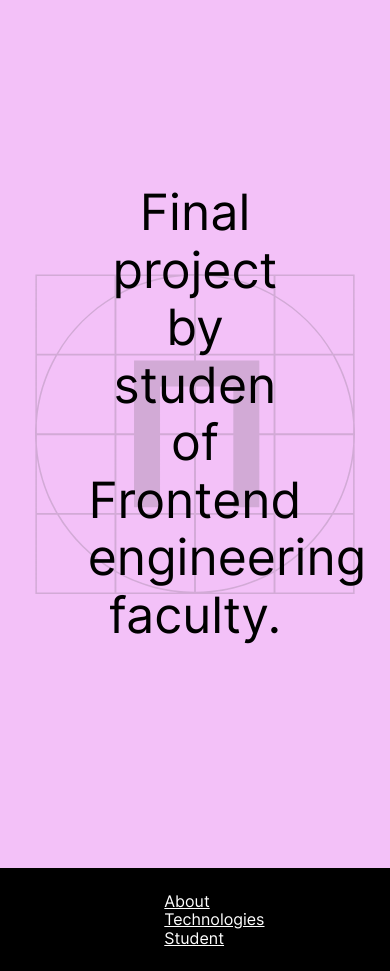
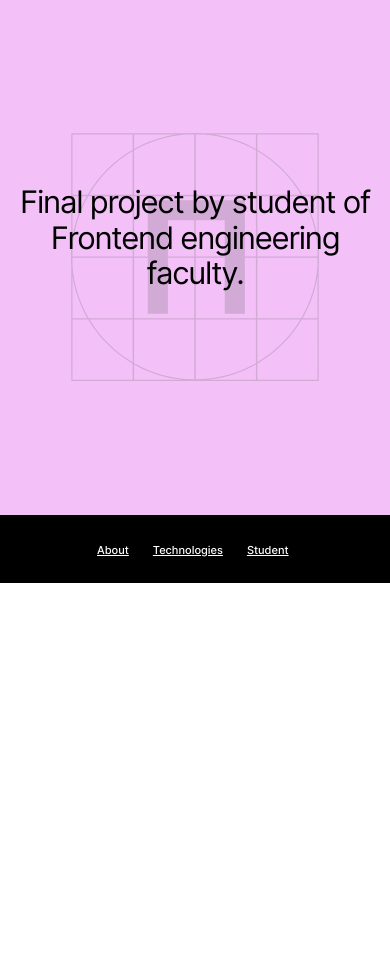
Before and after one commit to MSLP/movies-explorer-frontend, a React app: page / in a window 390 px wide. After the commit the page ends 844 px from the top, so only its background shows below. Built offline with nearby package versions, Linux system fonts and the light colour scheme.

Commit message:
make Promo for 768 and 320

```diff
--- a/src/components/Button/Button.css
+++ b/src/components/Button/Button.css
@@ -9,4 +9,15 @@ button {
   color: #fff;
   text-decoration: underline;
   padding: 0 20px;
+  font-weight: 500;
+  font-size: 13px;
+  line-height: 1.25;
 }
+
+@media (max-width: 425px) {
+  .button__promo {
+    padding: 0 12px;
+    font-size: 11px;
+    line-height: 1.45;
+  }
+}
--- a/src/components/Promo/Promo.css
+++ b/src/components/Promo/Promo.css
@@ -10,6 +10,7 @@
   background-image: url('../../images/promo-logo.svg');
   background-repeat: no-repeat;
   background-position: center;
+  background-size: 320px;
 }
 
 .promo__title {
@@ -19,6 +20,7 @@
   font-size: 50px;
   line-height: 1.15;
   text-align: center;
+  letter-spacing: -0.04em;
 }
 
 .promo__nav {
@@ -27,6 +29,26 @@
 }
 
 .promo__nav_buttons {
-  width: 26%;
+  width: 300px;
   margin: 0 auto;
 }
+
+@media (max-width: 768px) {
+  .promo__title {
+    width: 95%;
+  }
+}
+
+@media (max-width: 425px) {
+  .promo__container {
+    background-size: 248px;
+  }
+
+  .promo__title {
+    font-size: 31px;
+  }
+
+  .promo__nav_buttons {
+    width: 220px;
+  }
+}
--- a/src/components/Promo/Promo.js
+++ b/src/components/Promo/Promo.js
@@ -7,7 +7,7 @@ export default function Promo() {
       <header />
       <div className="promo">
         <div className="promo__container">
-          <h1 className="promo__title">Final project by studen of Frontend engineering faculty.</h1>
+          <h1 className="promo__title">Final project by student of Frontend engineering faculty.</h1>
         </div>
       </div>
       <div className="promo__nav">
```
